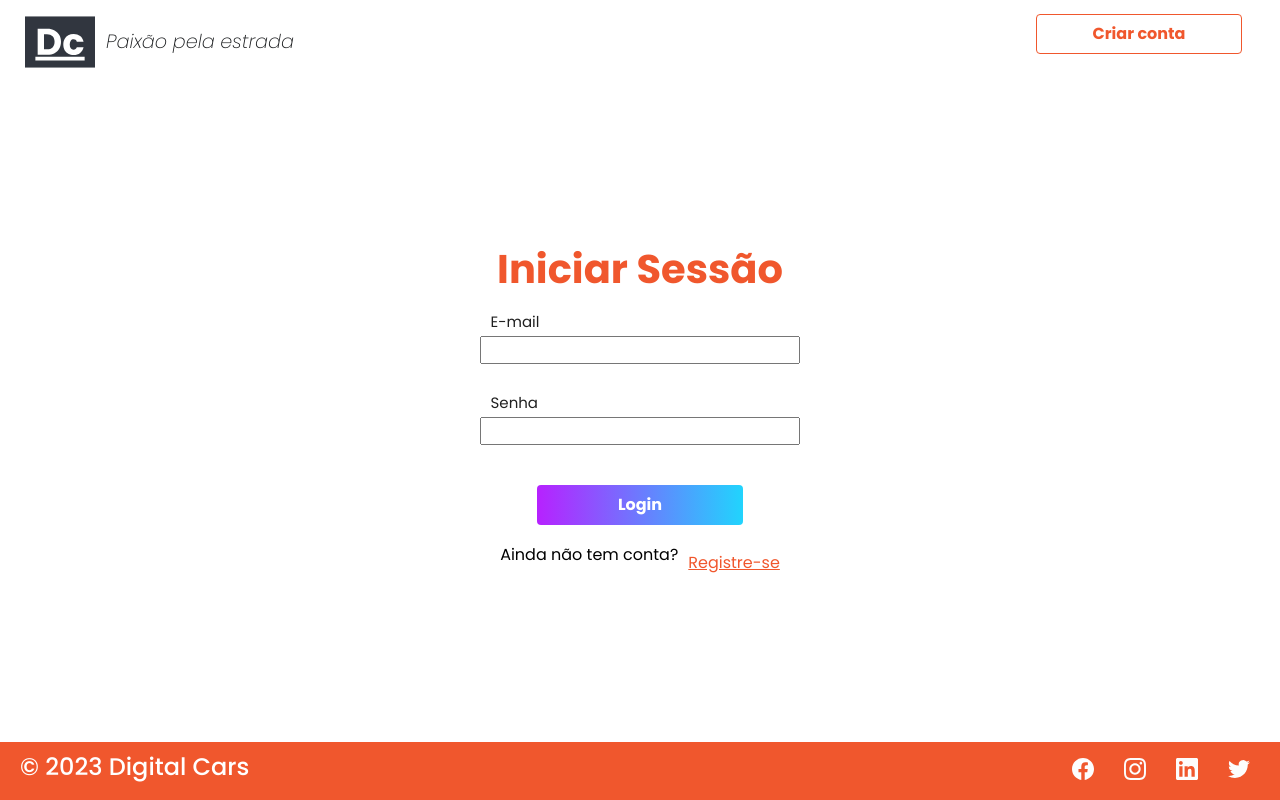
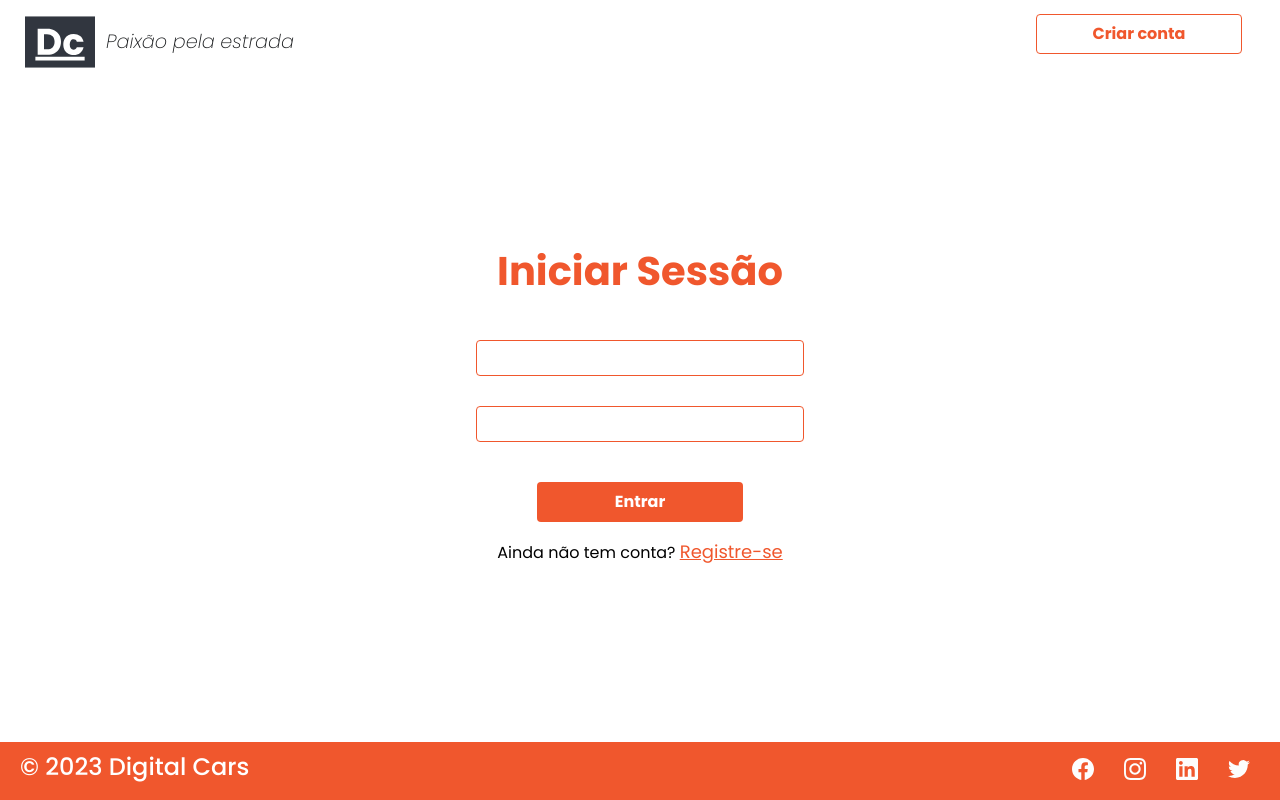
Before and after one commit to GabrielyPaz/projeto-integrador, a React (Vite) app: page /login in a window 1280 px wide. Built offline with nearby package versions, Linux system fonts and the light colour scheme.

Commit message:
add validação de acesso, login e senha

```diff
--- a/src/Components/LoginForm/Form.module.css
+++ b/src/Components/LoginForm/Form.module.css
@@ -19,22 +19,12 @@
 
   }
 
-  /* .wrap_login {
-    border-radius: 4px;
-    overflow: hidden;
-    padding: 60px 55px 30px 55px;
-    box-shadow: 0 5px 10px 0px rgba(0, 0, 0, 0.2);
-  }  */
-
   .login_form {
     width: 100%;
   }
 
   .login_form_title {
-    /* width: 420px;
-    height: 40px; */
-    margin-bottom: 20px;
-    /* left: 117px; */
+    margin-bottom: 45px;
     color: #F0572D;
     font-weight: bold;
     display: flex;
@@ -42,85 +32,34 @@
     justify-content: center;
   }
 
-
   .wrap_input {
     width: 100%;
-    /* position: relative; */
-    /* border-bottom: 2px solid #78fe12; */
     margin-bottom: 30px;
     display: flex;
     flex-wrap: wrap;
     justify-content: center;
     align-items: center;
+    border: #F0572D;
+    outline: none;
   }
 
   .input {
-    font-size: 15px;
+   font-size: 15px;
     color: #fff;
-    line-height: 1.2;
-    border: none;
-    /* display: block; */
-    width: 448px;
-    height: 40px;
+    width: 28rm;
+    padding: 15px;
+    height: 80px;
+    outline: none;
+
     background-color: transparent;
-    /* padding: 0 5px; */
   }
 
-  .focus_input {
-
-    width: 100%;
-    pointer-events: none;
-    color: #120101;
-    font-weight: 100;
-    margin-bottom: 5px;
-    text-align: left;
-    margin-left: 70px;
-  }
-
-   .focus_input::before {
-
-    -webkit-transition: all 0.4s;
-    -o-transition: all 0.4s;
-    -moz-transition: all 0.4s;
-    transition: all 0.4s;
-    background: #6a7dfe;
-    background: -webkit-linear-gradient(to left, #f20b0b, #b721ff);
-    background: -o-linear-gradient(to left, #f20b0b, #b721ff);
-    background: -moz-linear-gradient(to left, #f20b0b, #b721ff);
-    background: linear-gradient(to left, #f20b0b, #b721ff);
-  }
-
-  .focus_input::after {
-    font-size: 15px;
-    color: #202020;
-    line-height: 1.2;
-    content: attr(data-placeholder);
-    display: block;
-    left: 0px;
-    -webkit-transition: all 0.4s;
-    -o-transition: all 0.4s;
-    -moz-transition: all 0.4s;
-    transition: all 0.4s;
-  }
-
-  .input:focus {
-    outline: 0;
-  }
-
-  .input:focus+.focus_input::after {
-    top: -15px;
-  }
-
-  .input:focus+.focus_input::before {
-    width: 100%;
-  }
-
-  .has_val+.focus_input::after {
-    top: -15px;
-  }
-
-  .has_val+.focus_input::before {
-    width: 100%;
+  .login {
+    width: 165%;
+    padding: 5px;
+    outline: none;
+    border-radius: 4px;
+    border: 1.5px solid #F0572D;
   }
 
   .container_login_form_btn {
@@ -142,14 +81,15 @@
     width: 206px;
     height: 40px;
     background: #F0572D;
-    background: -webkit-linear-gradient(to left, #21d4fd, #b721ff);
-    background: -o-linear-gradient(to left, #21d4fd, #b721ff);
-    background: -moz-linear-gradient(to left, #21d4fd, #b721ff);
-    background: linear-gradient(to left, #21d4fd, #b721ff);
     cursor: pointer;
     margin-bottom: 10px;
   }
 
+.login_form_btn:hover {
+    background: #fffF;
+    color: #F0572D;
+    border: 1px solid #F0572D;
+  }
 
 .text-center {
     display: flex;
@@ -160,10 +100,9 @@
 
 .log {
     display: flex;
-
     align-items: center;
     justify-content: center;
-    gap: 10px;
+    gap: 30px;
 }
 
 .question {
@@ -172,12 +111,11 @@
     line-height: 19px;
     text-decoration: none;
     color: #000000;
+
 }
 
-.register{
-    font-weight: 400;
-    font-size: 16px;
-    line-height: 19px;
-    text-decoration-line: underline;
-    color: #F0572D;
+.register {
+  color: #F0572D;
+  font-size: 18px;
+
 }
--- a/src/Components/LoginForm/LoginForm.jsx
+++ b/src/Components/LoginForm/LoginForm.jsx
@@ -1,6 +1,7 @@
 import styles from './Form.module.css';
 import { useState } from 'react';
 import { useNavigate } from 'react-router-dom';
+import registros from '../../data/registros.json'
 
 const Login = () => {
 
@@ -11,19 +12,18 @@ const navigate = useNavigate;
 const onChangeUserEmail = (e) => setUserEmail(e.target.value);
 const onChangePassword = (e) => setPassword(e.target.value);
 
-
-
 const onSubmitInfo = (e) => {
+  e.preventDefault();
   const formData = new FormData(e.target);
-  const data = Object.FromEntries(formData);
+  const data = Object.fromEntries(formData);
   const registers = JSON.parse(localStorage.getItem("registers"));
   const existRegister = !!localStorage.getItem("registers");
-
-  if(existRegister){
-
-    const searchUser = registers.find(record =>
-      record.email === data.email && record.password === data.password)
-
+    //existRegister
+  if(data){
+                      //registers
+    const searchUser = registros.find(record =>
+      record.email === data.email && record.senha === data.password)
+      console.log(searchUser)
       if(searchUser){
 
         alert('Login efetuado com sucesso!')
@@ -31,11 +31,11 @@ const onSubmitInfo = (e) => {
         localStorage.setItem('Usuário logado!', JSON.stringify(searchUser))
         navigate('/')
       } else {
-        alert('Informações incorretas. Tente novamente!')
+        alert('Informações inválidas. Tente novamente!')
          setFormError(true)
       }
   } else {
-    alert('Informações incorretas. Tente novamente!')
+    alert('Informações inválidas. Tente novamente!')
      setFormError(true)
   }
 }
@@ -50,10 +50,10 @@ return (
 
       <h1 className={styles.login_form_title}>Iniciar Sessão</h1>
 
-        <div className={ styles.wrap_input }>
+        <div className={ styles.wrap_input } >
           <label className={styles.focus_input} data-placeholder="E-mail"></label>
-            <input
-              className={email !== "" ? "has_val input" : "input"}
+
+            <input className={styles.login}
               name="email"
               type="email"
               value={email}
@@ -63,8 +63,7 @@ return (
 
             <div className={styles.wrap_input}>
             <label className={styles.focus_input} data-placeholder="Senha"></label>
-              <input
-                className={password !== "" ? "has_val input" : "input"}
+              <input className={styles.login}
                 name="password"
                 type="password"
                 value={password}
@@ -73,12 +72,12 @@ return (
             </div>
 
             <div className={styles.container_login_form_btn}>
-              <button className={styles.login_form_btn}>Login</button>
+              <button className={styles.login_form_btn}>Entrar</button>
             </div>
 
             <div className={styles.log} >
-                 <p className={styles.question}>Ainda não tem conta?</p>
-                 <a className={styles.register} href="/register">Registre-se</a>
+                 <p className={styles.question}>Ainda não tem conta? <a className={styles.register} href="/register">Registre-se</a></p>
+
         </div>
           </form>
 
```
